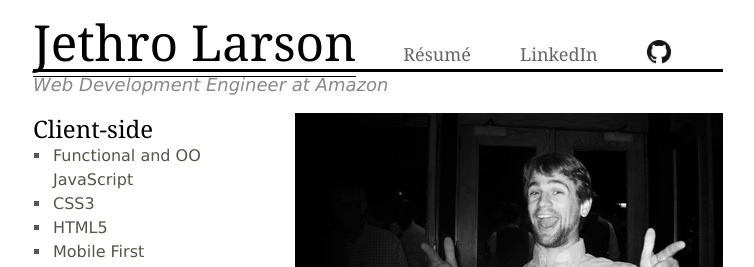
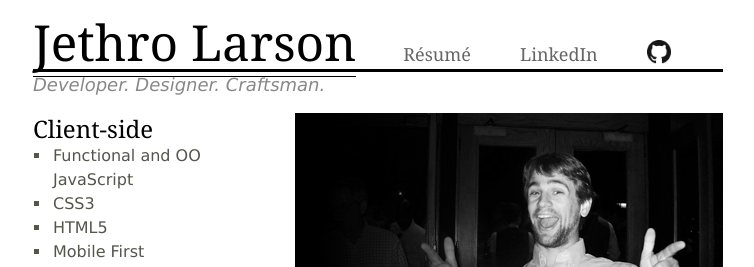
Before and after one commit to jethrolarson/jethrolarson.github.com, a Jekyll site: the page built from index.md, in a window 1280 px wide. Shown: the top 267 px of the page, without its empty margins (262-1016 px from the left). Built offline with Jekyll 4.4.1, drawn with Linux system fonts in a browser that asks for light colours.

Commit message:
Update tagline

```diff
--- a/index.md
+++ b/index.md
@@ -1,7 +1,7 @@
 ---
 id: index
 title: Jethro Larson - Web Developer, Designer, Craftsman
-subhead: Web Development Engineer at Amazon
+subhead: Developer. Designer. Craftsman.
 layout: full
 description: The personal portfolio of Web Designer/Developer Jethro Larson
 ---
```
